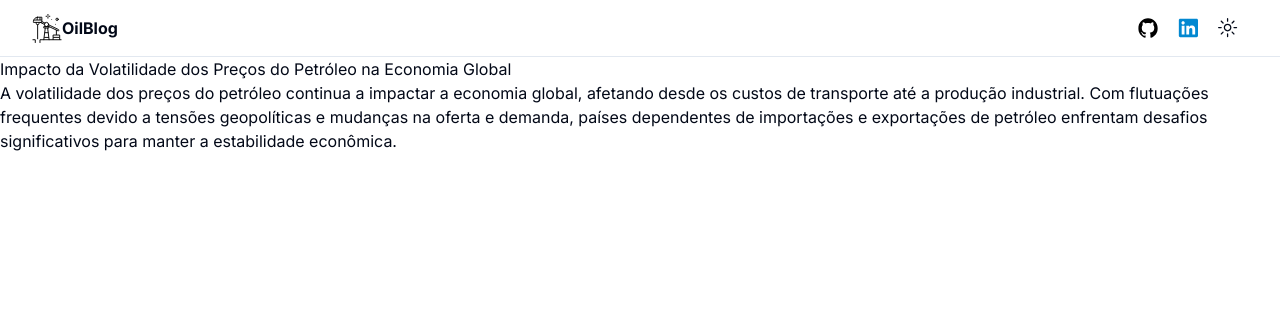
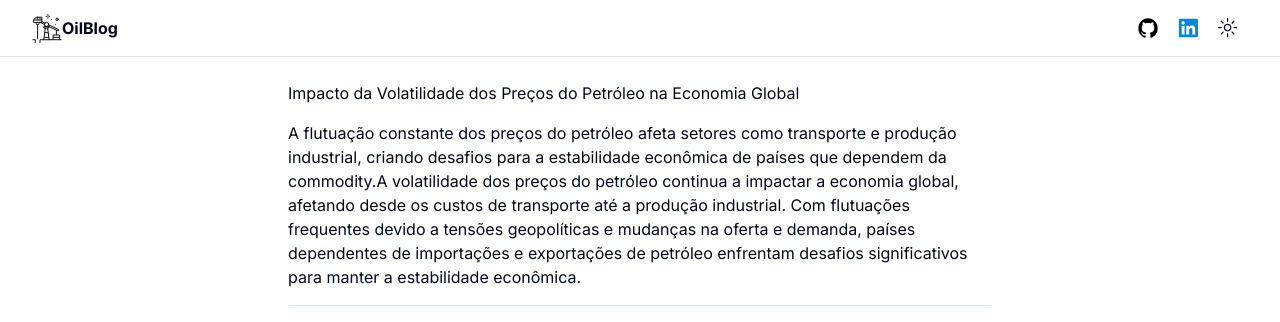
Before and after one commit to Knoka1/blog, a Next.js app: page /post/1 in a window 1280 px wide. Shown: the top 322 px of the page. Built offline with nearby package versions, Linux system fonts and the light colour scheme.

Commit message:
feature: Adds revalidation and basic display of Post on Post page

```diff
--- a/app/post/[id]/page.tsx
+++ b/app/post/[id]/page.tsx
@@ -1,7 +1,13 @@
+import { notFound } from "next/navigation";
+
 const fetchPost = async (id: string): Promise<Post> => {
-  const res = await fetch(`http://localhost:3000/api/posts?id=${id}`);
+  const res = await fetch(`http://localhost:3000/api/posts?id=${id}`, {
+    next: { revalidate: 2 },
+  });
   if (!res.ok) {
-    throw new Error("Failed to fetch post");
+    throw new Error(
+      "Failed to fetch post, please check if the post id is correct"
+    );
   }
   return res.json();
 };
@@ -9,12 +15,22 @@ const fetchPost = async (id: string): Promise<Post> => {
 const PostPage = async ({ params }: PostProps) => {
   const { id } = params;
   const post = await fetchPost(id);
+  console.log(post);
+  if (!post) {
+    notFound();
+  }
 
   return (
-    <div>
-      <h1>{post.title}</h1>
-      <p>{post.content}</p>
-    </div>
+    <article className="container py-6 prose dark:prose-invert max-w-3xl mx-auto">
+      <h1 className="mb-2">{post.title}</h1>
+      <div className="flex gap-2 mb-2"></div>
+      {post.description}
+      {post.content}
+      {/* {post.description ? (
+        <p className="text-xl mt-0 text-muted-foreground">{post.description}</p>
+      ) : null} */}
+      <hr className="my-4" />
+    </article>
   );
 };
 
```
